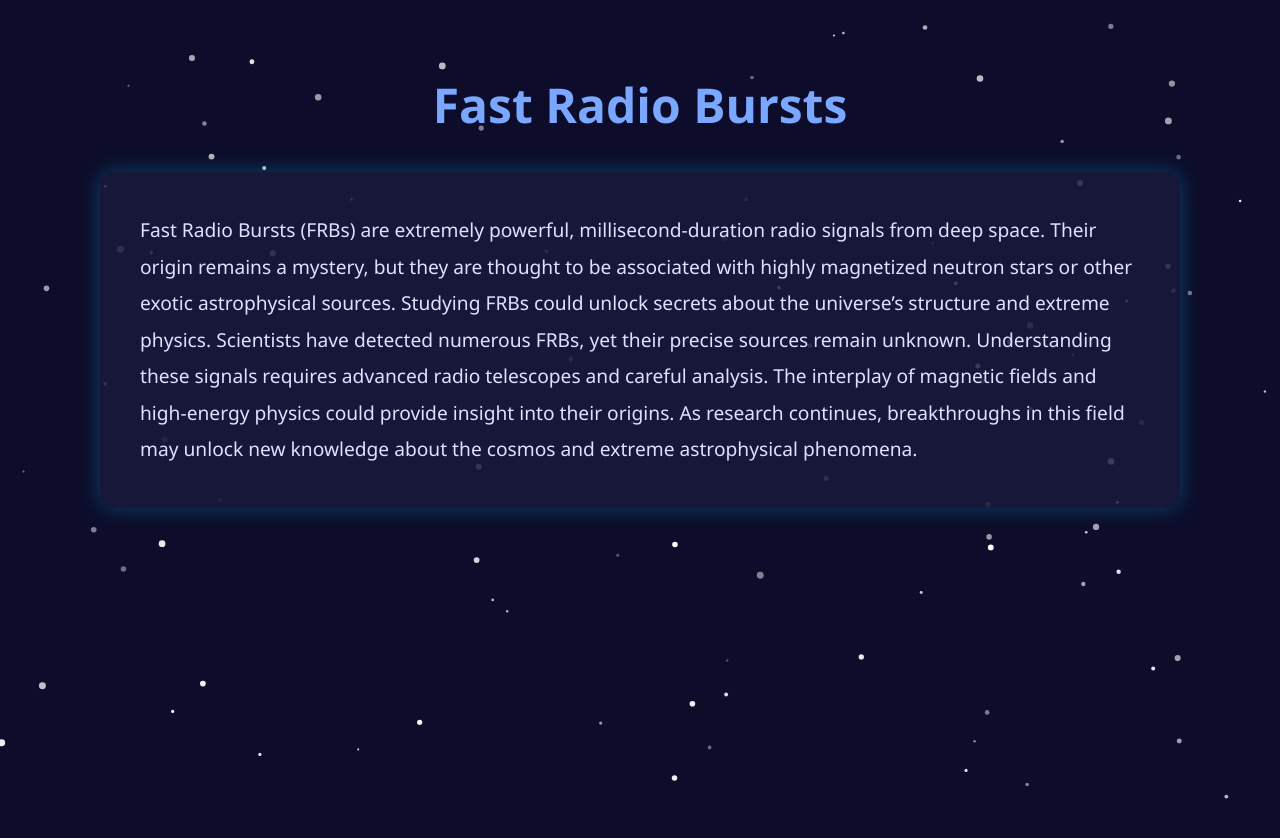
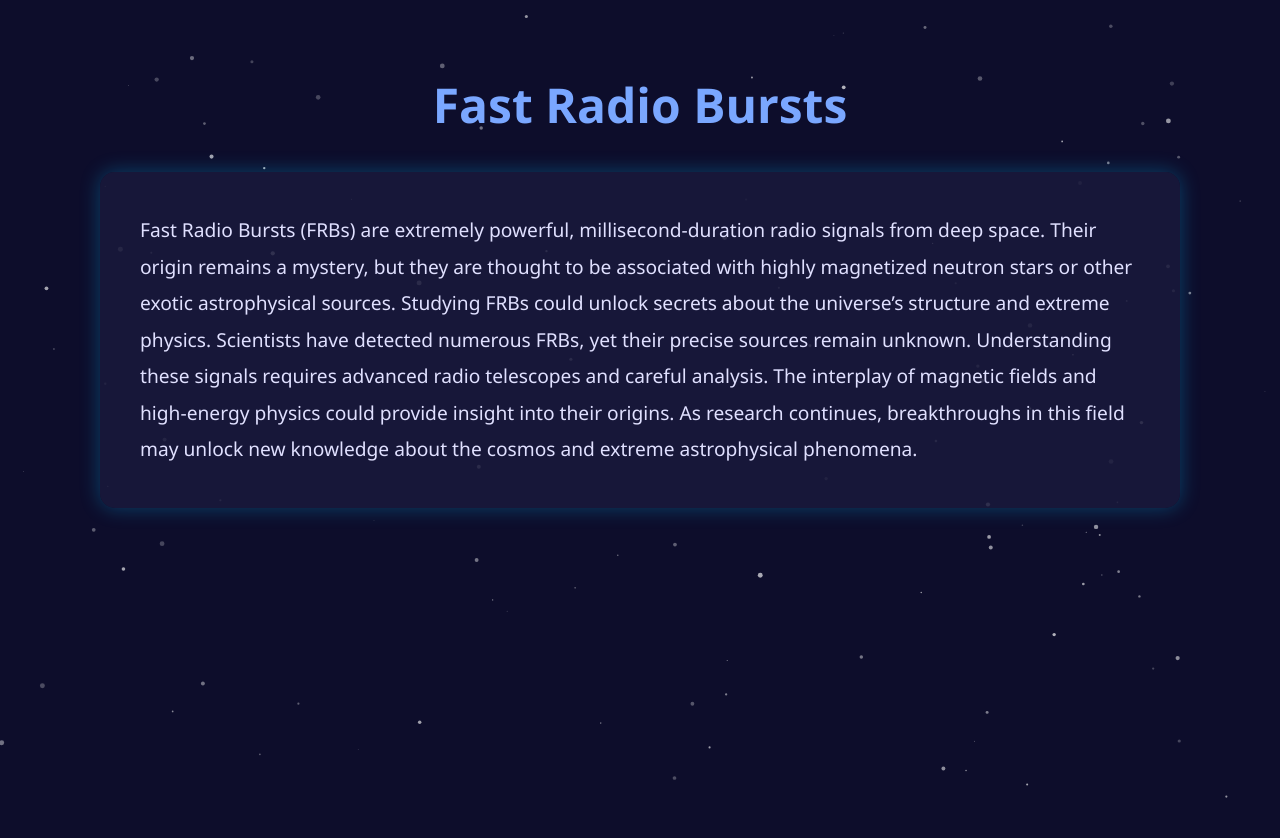
Before and after one commit to morgan-morehouse/fast-radio-bursts, a plain HTML site: page index.html in a window 1280 px wide. Drawn offline with Linux system fonts and the light colour scheme.

Commit message:
Update index.html

```diff
--- a/index.html
+++ b/index.html
@@ -86,7 +86,7 @@
   </p>
 
   <script>
-    // Background stars
+    // STAR BACKGROUND
     const canvas = document.getElementById("star-canvas");
     const ctx = canvas.getContext("2d");
     let stars = [];
@@ -95,13 +95,13 @@
       canvas.width = window.innerWidth;
       canvas.height = window.innerHeight;
       stars = [];
-      for (let i = 0; i < 100; i++) {
+      for (let i = 0; i < 120; i++) {
         stars.push({
           x: Math.random() * canvas.width,
           y: Math.random() * canvas.height,
-          radius: 1 + Math.random() * 2.5, // Bigger stars
-          alpha: 0.6 + Math.random() * 0.4, // Brighter
-          delta: Math.random() * 0.015 + 0.005
+          radius: Math.random() * 2.2 + 0.3, // More variety (0.3 to 2.5)
+          alpha: 0.4 + Math.random() * 0.3,   // Slightly dimmer overall
+          delta: Math.random() * 0.012 + 0.004
         });
       }
     }
@@ -114,7 +114,7 @@
         ctx.fillStyle = `rgba(255, 255, 255, ${star.alpha})`;
         ctx.fill();
         star.alpha += star.delta;
-        if (star.alpha <= 0.3 || star.alpha >= 1) star.delta = -star.delta;
+        if (star.alpha <= 0.2 || star.alpha >= 0.7) star.delta = -star.delta;
       }
       requestAnimationFrame(drawStars);
     }
@@ -123,7 +123,7 @@
     resizeCanvas();
     drawStars();
 
-    // Flashing message
+    // FLASHING HIDDEN MESSAGE
     document.addEventListener("DOMContentLoaded", function () {
       const secretMessage = "verysecretmessage";
       const textElement = document.getElementById("astro-text");
```
